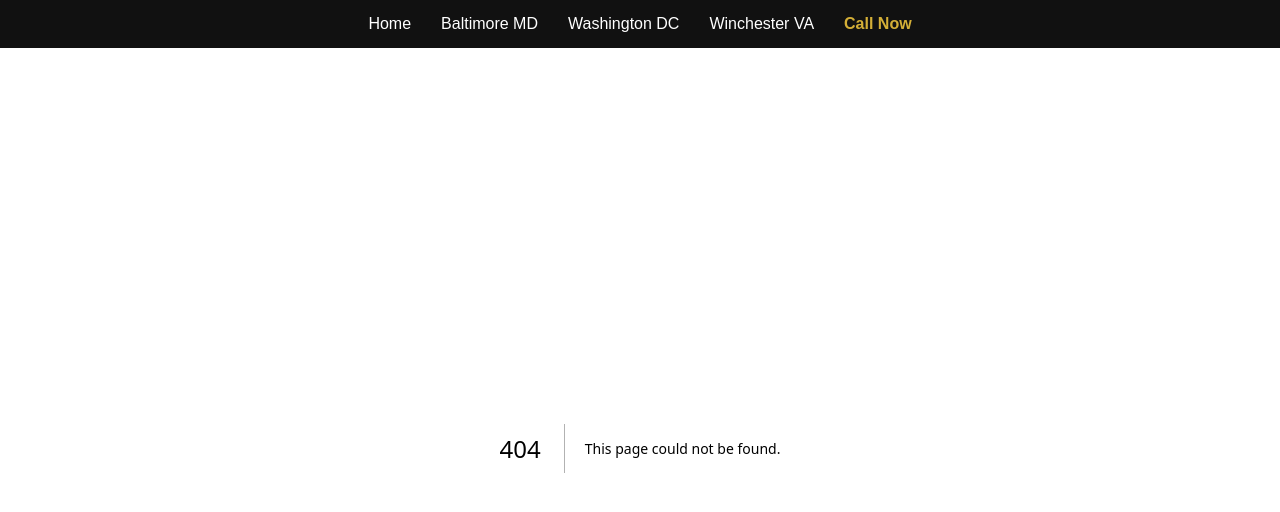
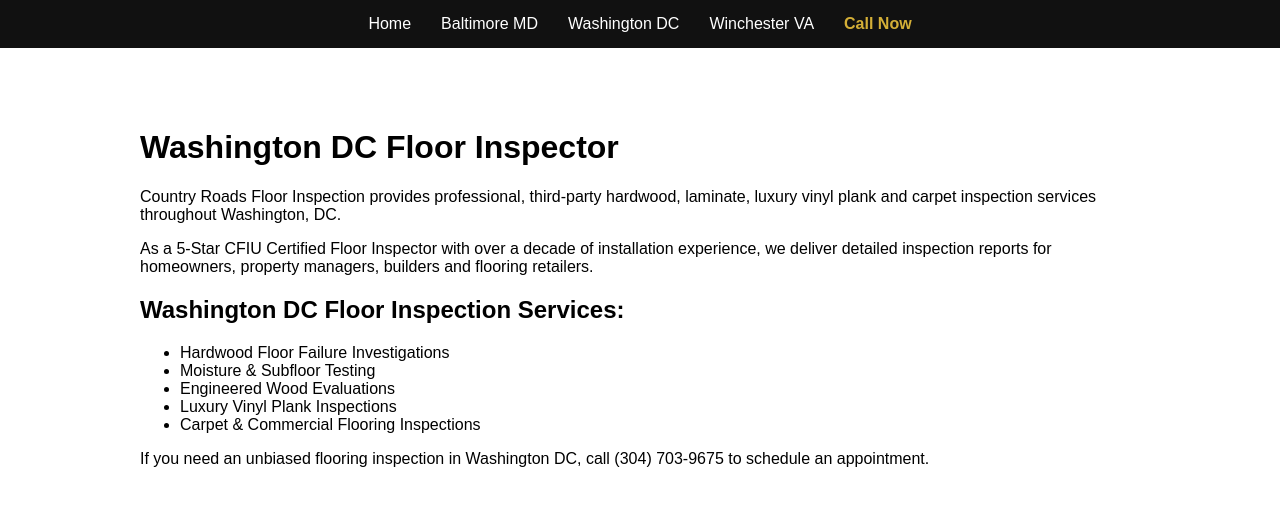
Before and after one commit to RogerN1984/country-roads-floor-inspection, a Next.js app: page /washington-dc-floor-inspector in a window 1280 px wide. Before the commit this address had no page. Shown: the top 512 px of the page. Built offline with nearby package versions, Linux system fonts and the light colour scheme.

Commit message:
Create page.js

```diff
--- /dev/null
+++ b/app/washington-dc-floor-inspector/page.js
@@ -0,0 +1,40 @@
+export const metadata = {
+  title: "Washington DC Floor Inspector | Country Roads Floor Inspection",
+  description:
+    "Certified floor inspector serving Washington DC. Hardwood, vinyl plank, laminate and carpet inspection services with detailed third-party reports."
+};
+
+export default function WashingtonDC() {
+  return (
+    <main style={{ padding: "60px 20px", maxWidth: "1000px", margin: "auto" }}>
+      <h1>Washington DC Floor Inspector</h1>
+
+      <p>
+        Country Roads Floor Inspection provides professional, third-party
+        hardwood, laminate, luxury vinyl plank and carpet inspection
+        services throughout Washington, DC.
+      </p>
+
+      <p>
+        As a 5-Star CFIU Certified Floor Inspector with over a decade of
+        installation experience, we deliver detailed inspection reports
+        for homeowners, property managers, builders and flooring retailers.
+      </p>
+
+      <h2>Washington DC Floor Inspection Services:</h2>
+
+      <ul>
+        <li>Hardwood Floor Failure Investigations</li>
+        <li>Moisture & Subfloor Testing</li>
+        <li>Engineered Wood Evaluations</li>
+        <li>Luxury Vinyl Plank Inspections</li>
+        <li>Carpet & Commercial Flooring Inspections</li>
+      </ul>
+
+      <p>
+        If you need an unbiased flooring inspection in Washington DC,
+        call (304) 703-9675 to schedule an appointment.
+      </p>
+    </main>
+  );
+}
```
